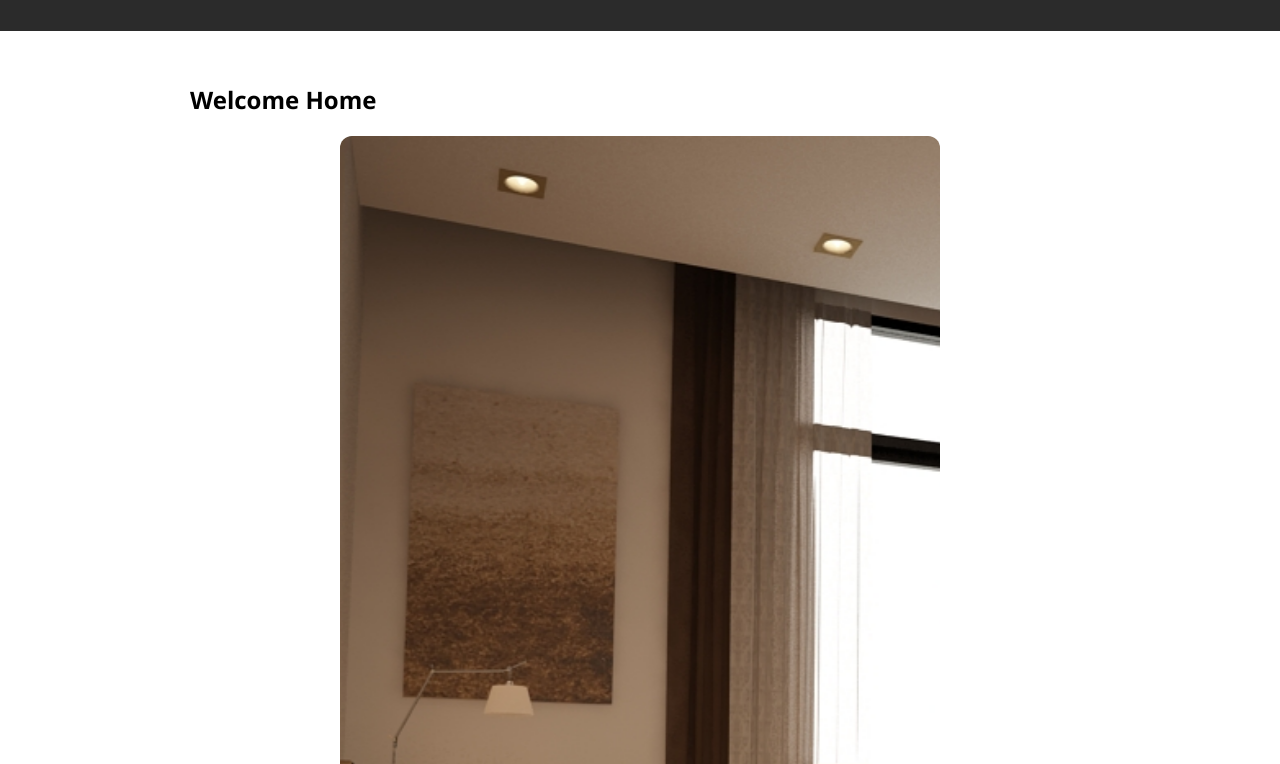
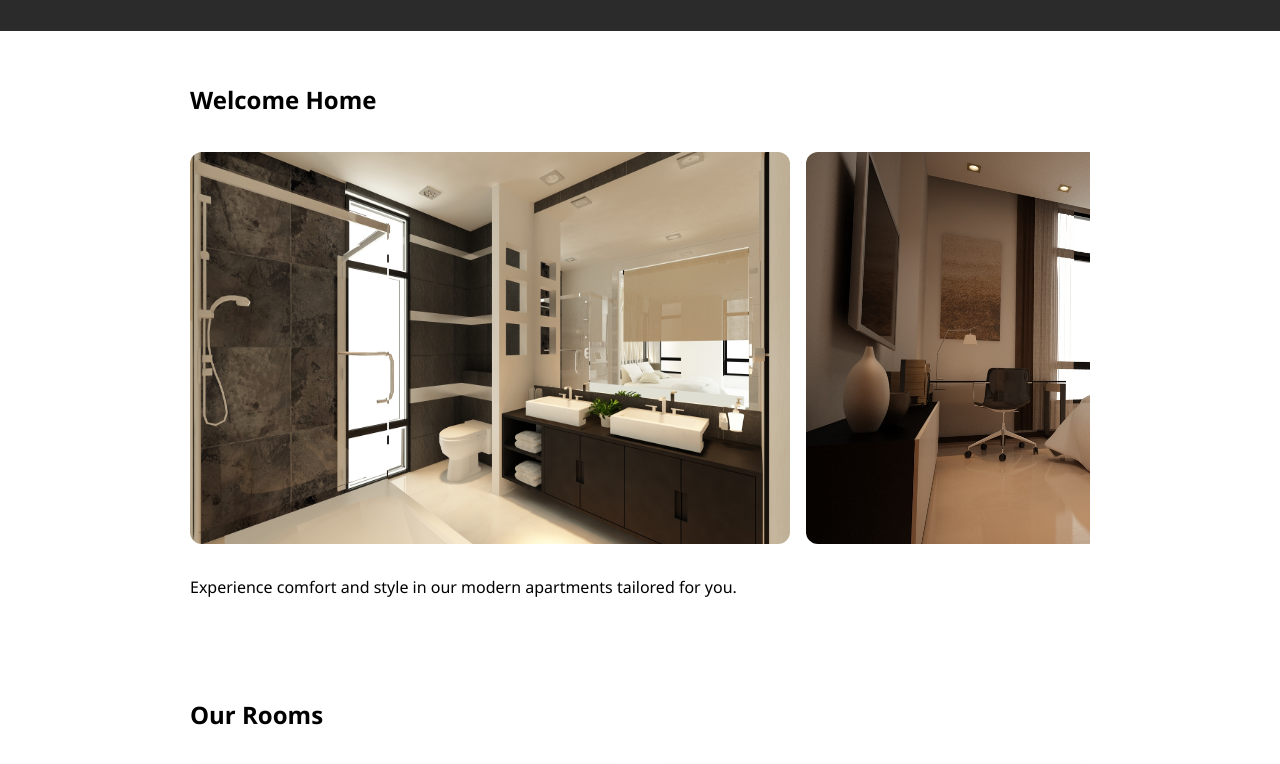
Before and after one commit to LimSaksith/maline, a plain HTML site: page index.html in a window 1280 px wide. Shown: the part 640-1404 px from the top of the page. Drawn offline with Linux system fonts and the light colour scheme.

Commit message:
Update index.html

```diff
--- a/index.html
+++ b/index.html
@@ -260,12 +260,10 @@
 
   <section id="home">
     <h2>Welcome Home</h2>
-    <div class="carousel-container">
-      <div class="carousel-track-horizontal">
-        <img src="photoWelcome Home (1).jpg" alt="Room 1">
-        <img src="photoWelcome Home (2).jpg" alt="Room 2">
-        <img src="photoWelcome Home (3).jpg" alt="Room 3">
-      </div>
+    <div style="display: flex; overflow-x: auto; scroll-snap-type: x mandatory; gap: 1em; padding: 1em 0;">
+      <img src="photoWelcome Home (1).jpg" alt="Welcome 1" style="flex: 0 0 auto; width: 90%; max-width: 600px; scroll-snap-align: start; border-radius: 12px;">
+      <img src="photoWelcome Home (2).jpg" alt="Welcome 2" style="flex: 0 0 auto; width: 90%; max-width: 600px; scroll-snap-align: start; border-radius: 12px;">
+      <img src="photoWelcome Home (3).jpg" alt="Welcome 3" style="flex: 0 0 auto; width: 90%; max-width: 600px; scroll-snap-align: start; border-radius: 12px;">
     </div>
     <p>Experience comfort and style in our modern apartments tailored for you.</p>
   </section>
```
